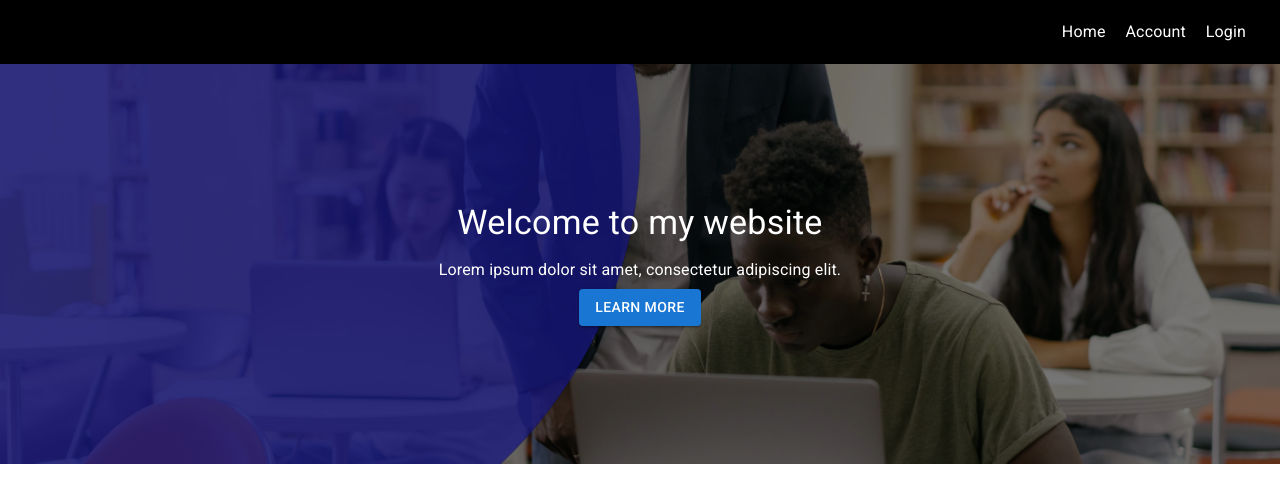
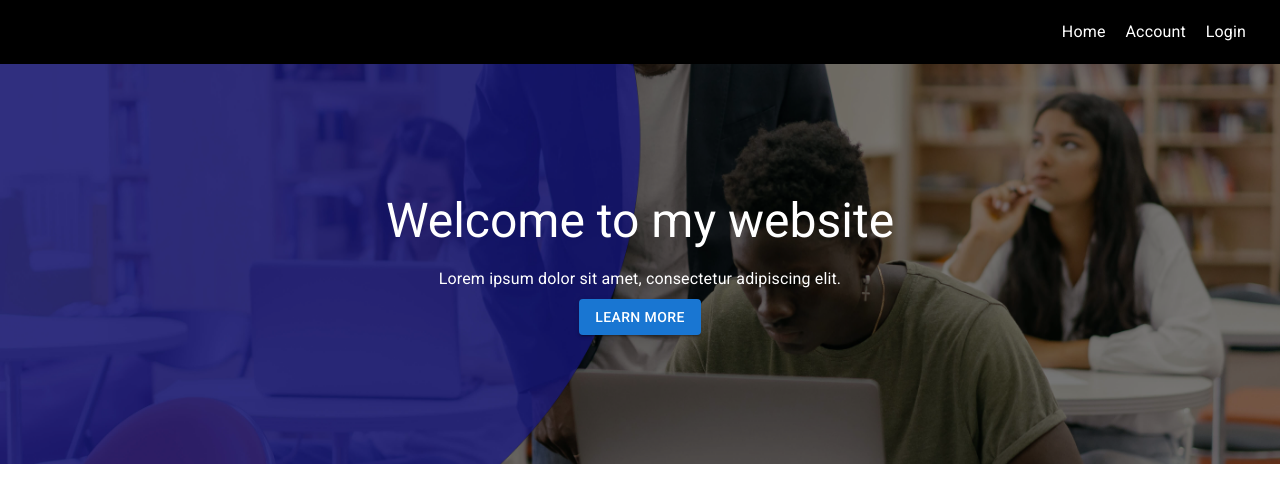
Before and after one commit to Pinto1232/R-R_ASSESSMENT, a React (Create React App) app: page / in a window 1280 px wide. Shown: the top 502 px of the page. Built offline with nearby package versions, Linux system fonts and the light colour scheme.

Commit message:
Jumbotron is now working

```diff
--- a/src/components/specific/Jumbotron.jsx
+++ b/src/components/specific/Jumbotron.jsx
@@ -29,7 +29,7 @@ const Jumbotron = ({ title, subtitle, buttonText, buttonLink, image }) => {
   return (
     <JumbotronContainer image={image}>
       <Overlay>
-        <Typography variant="h4" color="white" gutterBottom>
+        <Typography variant="h3" color="white" gutterBottom>
           {title}
         </Typography>
         <Typography variant="subtitle1" color="white" gutterBottom>
```
